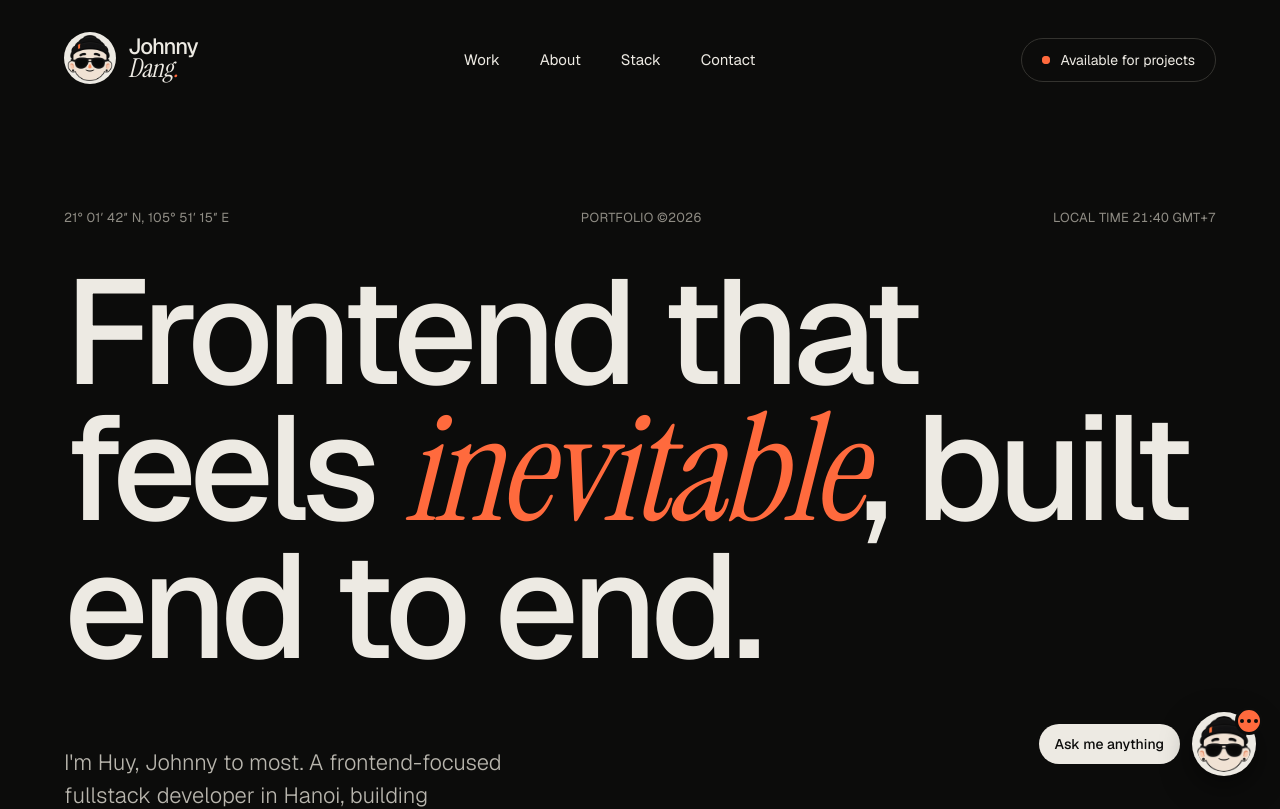
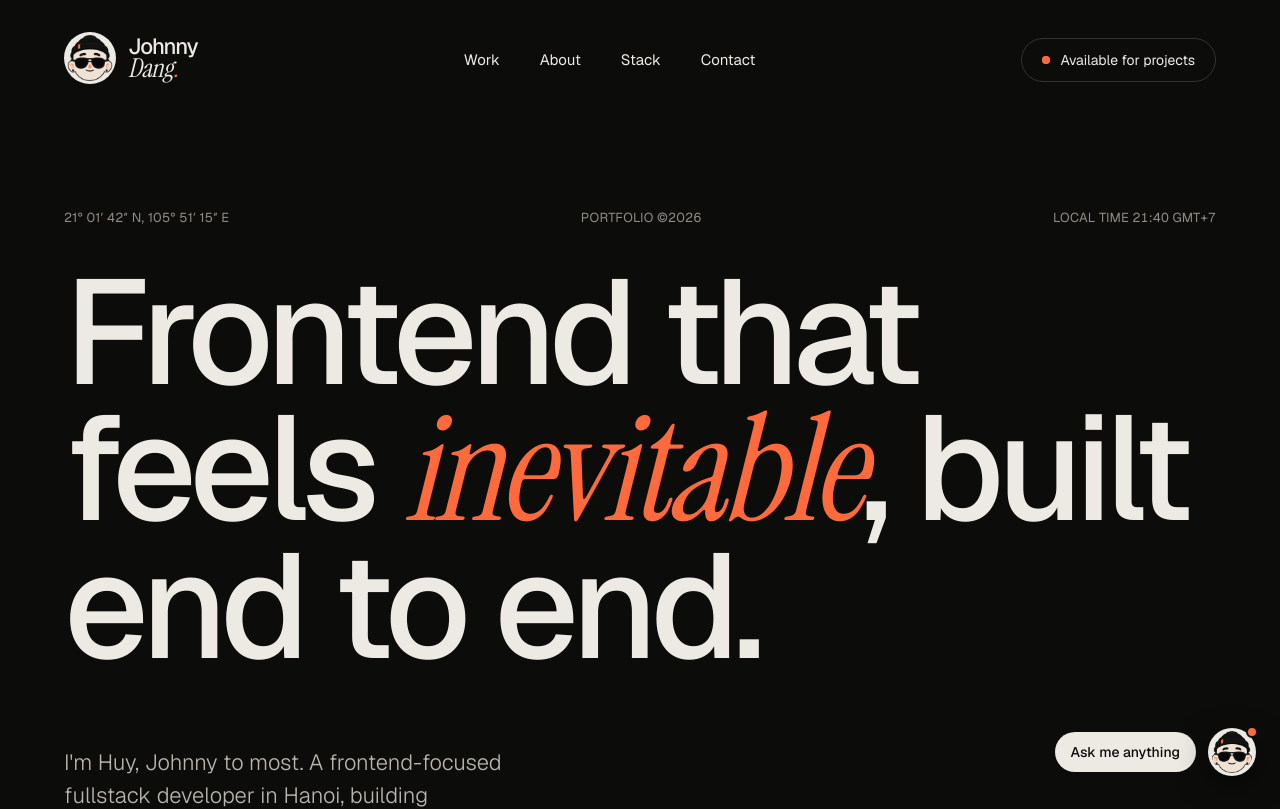
Before and after one commit to dnh2703/portfolio-professional, a Next.js app: page / in a window 1280 px wide. Shown: the top 809 px of the page. Built offline with nearby package versions, Linux system fonts and the light colour scheme.

Commit message:
feat(ask-assistant): smaller launcher with a plain idle dot (#28)

```diff
--- a/src/features/ask-assistant/ui/AssistantLauncher.tsx
+++ b/src/features/ask-assistant/ui/AssistantLauncher.tsx
@@ -13,7 +13,7 @@ function CloseIcon() {
     <svg
       aria-hidden="true"
       viewBox="0 0 24 24"
-      className="size-6"
+      className="size-5 md:size-6"
       fill="none"
       stroke="currentColor"
       strokeWidth="2"
@@ -72,12 +72,13 @@ export function AssistantLauncher() {
           aria-haspopup="dialog"
           onClick={toggle}
           className={cn(
-            "pointer-events-auto relative size-16 shrink-0 rounded-full shadow-launcher",
+            // 40 / 48 px, smaller than the header logo; the ::before keeps a 44 px tap target on mobile.
+            "pointer-events-auto relative size-10 shrink-0 rounded-full shadow-launcher before:absolute before:-inset-0.5 before:content-[''] md:size-12",
             unread > 0 && !open && "motion-safe:animate-ring",
           )}
         >
           {open ? (
-            <span className="flex size-16 items-center justify-center rounded-full bg-accent text-bg">
+            <span className="flex size-10 items-center justify-center rounded-full bg-accent text-bg md:size-12">
               <CloseIcon />
             </span>
           ) : (
--- a/src/features/ask-assistant/ui/LauncherAvatar.tsx
+++ b/src/features/ask-assistant/ui/LauncherAvatar.tsx
@@ -1,75 +1,104 @@
 import { Avatar } from "@/shared/ui";
 import { cn } from "@/shared/lib";
 
-/** `dark` is the live launcher on the dark site; `light` sits on cream grounds at 56 or 40 px. */
-type Variant = "dark-64" | "light-56" | "light-40";
+/**
+ * `dark` is the live launcher on the dark site: 40 px on mobile, 48 px from `md`, so it stays
+ * smaller than the header logo (44 / 52 px). `light` sits on cream grounds at 56 or 40 px.
+ */
+type Variant = "dark" | "light-56" | "light-40";
 
-const variants: Record<
-  Variant,
-  { disc: string; image: number; badge: string; dot: string | null; gap: string }
-> = {
-  "dark-64": {
-    disc: "size-16 bg-fg",
-    image: 56,
-    badge: "-top-1.25 -right-1.75 h-7 min-w-7 border-3 border-bg",
-    dot: "size-1",
-    gap: "gap-0.75",
+type VariantStyle = {
+  disc: string;
+  /** Avatar image sizes; two entries render one per breakpoint (mobile first). */
+  images: readonly [number] | readonly [number, number];
+  /** Badge when idle: a plain dot. */
+  dot: string;
+  /** Badge when typing or unread: a pill that fits the dots or the count. */
+  pill: string;
+  /** Size of each typing dot, or null when the variant is too small for dots. */
+  typingDot: string | null;
+  gap: string;
+  count: string;
+};
+
+const variants: Record<Variant, VariantStyle> = {
+  dark: {
+    disc: "size-10 bg-fg md:size-12",
+    images: [34, 42],
+    dot: "-top-0.5 -right-0.5 size-2.5 border-2 border-bg md:size-3",
+    pill: "-top-1 -right-1.5 h-4.5 min-w-4.5 border-2 border-bg md:h-5 md:min-w-5",
+    typingDot: "size-0.75",
+    gap: "gap-0.5",
+    count: "text-micro",
   },
   "light-56": {
     disc: "size-14 border-2 border-bg bg-paper",
-    image: 48,
-    badge: "-top-1.25 -right-1.5 h-6 min-w-6 border-3 border-fg",
-    dot: "size-0.75",
+    images: [48],
+    dot: "-top-0.5 -right-0.5 size-3.5 border-2 border-fg",
+    pill: "-top-1.25 -right-1.5 h-6 min-w-6 border-3 border-fg",
+    typingDot: "size-0.75",
     gap: "gap-0.5",
+    count: "text-small",
   },
   "light-40": {
     disc: "size-10 border-2 border-bg bg-paper",
-    image: 34,
-    badge: "-top-1 -right-1.25 h-4 min-w-4 border-2 border-fg",
-    dot: null,
+    images: [34],
+    dot: "-top-0.5 -right-0.5 size-2.5 border-2 border-fg",
+    pill: "-top-1 -right-1.25 h-4 min-w-4 border-2 border-fg",
+    typingDot: null,
     gap: "",
+    count: "text-micro",
   },
 };
 
 export type LauncherAvatarProps = {
   variant?: Variant;
-  /** Animates the badge dots while a reply is being typed. */
+  /** Shows animated dots in the badge while a reply is being typed. */
   typing?: boolean;
-  /** Shows the count instead of the dots when above 0. */
+  /** Shows the count in the badge when above 0. */
   unread?: number;
 };
 
 /**
- * The chat avatar on its disc with the orange badge ("Chat launcher · states" board). Purely
- * visual: the launcher button carries the accessible name, typing and unread state.
+ * The chat avatar on its disc with the orange badge ("Chat launcher · states" board): a plain
+ * dot when idle, animated dots while a reply is typed, the count when replies are unread.
+ * Purely visual: the launcher button carries the accessible name, typing and unread state.
  */
-export function LauncherAvatar({ variant = "dark-64", typing, unread = 0 }: LauncherAvatarProps) {
+export function LauncherAvatar({ variant = "dark", typing, unread = 0 }: LauncherAvatarProps) {
   const style = variants[variant];
-  const dots = style.dot && unread === 0;
+  const state = unread > 0 ? "unread" : typing ? "typing" : "idle";
+  const [mobileImage, desktopImage] = style.images;
 
   return (
     <span aria-hidden="true" className="relative block">
       <span
         className={cn("flex items-center justify-center overflow-hidden rounded-full", style.disc)}
       >
-        <Avatar size={style.image} variant="chat" />
+        <Avatar
+          size={mobileImage}
+          variant="chat"
+          className={desktopImage ? "md:hidden" : undefined}
+        />
+        {desktopImage ? (
+          <Avatar size={desktopImage} variant="chat" className="max-md:hidden" />
+        ) : null}
       </span>
       <span
-        data-badge={unread > 0 ? "unread" : typing ? "typing" : "idle"}
+        data-badge={state}
         className={cn(
-          "absolute flex items-center justify-center rounded-full bg-accent text-small text-bg",
-          unread > 0 && "px-1",
-          style.badge,
-          style.gap,
+          "absolute flex items-center justify-center rounded-full bg-accent text-bg",
+          state === "idle" ? style.dot : style.pill,
+          state === "unread" && cn("px-1", style.count),
+          state === "typing" && style.gap,
         )}
       >
-        {unread > 0 ? unread : null}
-        {dots
+        {state === "unread" ? unread : null}
+        {state === "typing" && style.typingDot
           ? [0, 150, 300].map((delay) => (
               <span
                 key={delay}
-                className={cn("rounded-full bg-bg", style.dot, typing && "motion-safe:animate-bop")}
-                style={typing ? { animationDelay: `${delay}ms` } : undefined}
+                className={cn("rounded-full bg-bg motion-safe:animate-bop", style.typingDot)}
+                style={{ animationDelay: `${delay}ms` }}
               />
             ))
           : null}
```
Also changed, not shown: 2 other files (tests, documents, lock files or other folders).
